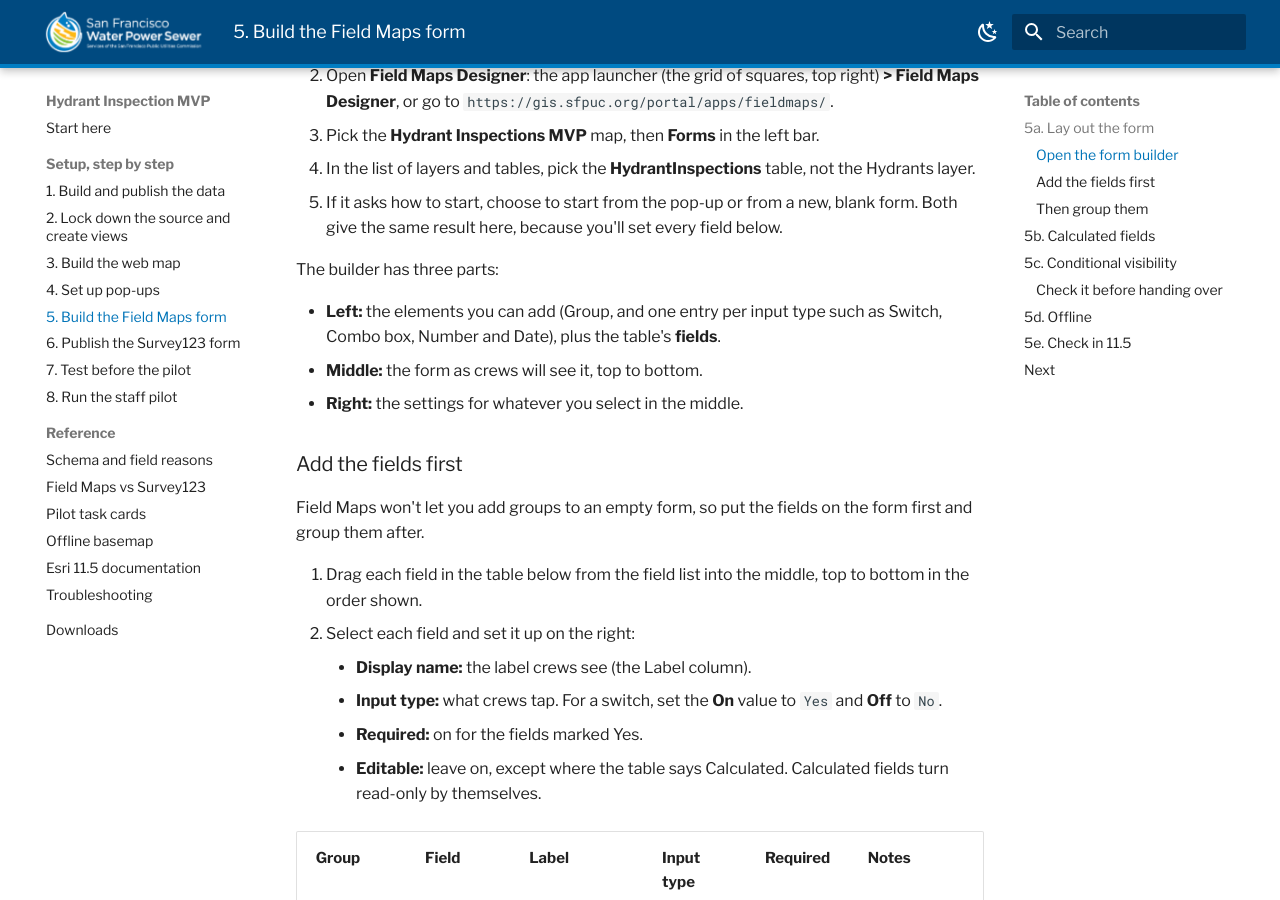
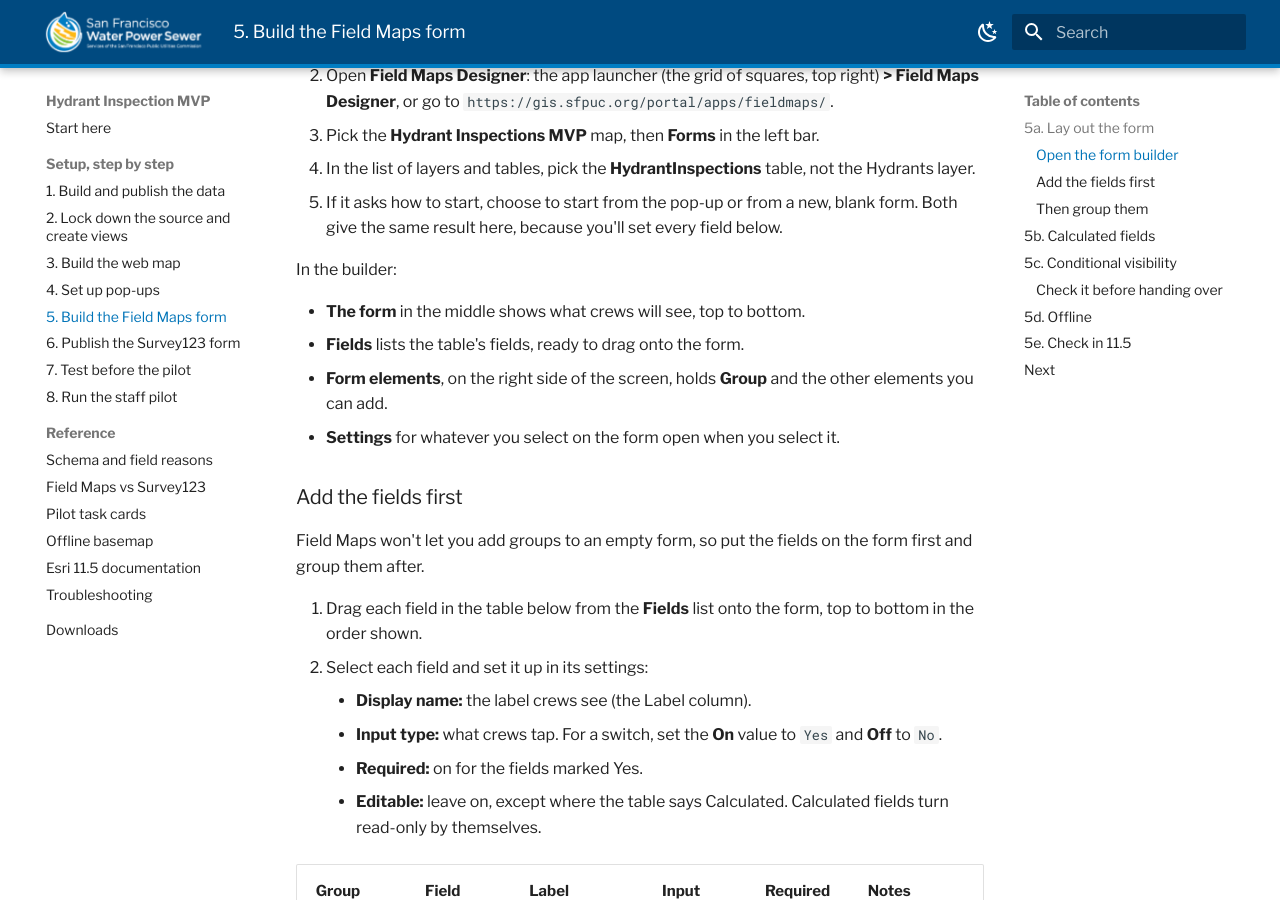
Before and after one commit to sstasio/sfpuc-hydrant-mvp, an MkDocs documentation site: the page built from docs/setup/05-field-maps-form.md, in a window 1280 px wide and 900 px high, scrolled down 518 px. Built offline with MkDocs 1.6.1 and Material for MkDocs 9.7.7, drawn with Linux system fonts in a browser that asks for light colours; some of the changed text lies outside the part shown.

Commit message:
Step 5: Group is under Form elements on the right
Co-Authored-By: Claude Opus 5.5 (1M context) <noreply@anthropic.com>
Claude-Session: https://claude.ai/code/session_01WcX7gz835Uu2NoHiASCWjE

```diff
--- a/docs/setup/05-field-maps-form.md
+++ b/docs/setup/05-field-maps-form.md
@@ -16,18 +16,19 @@ The form is saved in the web map, so build it on `Hydrant Inspections MVP`, the
 4. In the list of layers and tables, pick the **HydrantInspections** table, not the Hydrants layer.
 5. If it asks how to start, choose to start from the pop-up or from a new, blank form. Both give the same result here, because you'll set every field below.
 
-The builder has three parts:
+In the builder:
 
-- **Left:** the elements you can add (Group, and one entry per input type such as Switch, Combo box, Number and Date), plus the table's **fields**.
-- **Middle:** the form as crews will see it, top to bottom.
-- **Right:** the settings for whatever you select in the middle.
+- **The form** in the middle shows what crews will see, top to bottom.
+- **Fields** lists the table's fields, ready to drag onto the form.
+- **Form elements**, on the right side of the screen, holds **Group** and the other elements you can add.
+- **Settings** for whatever you select on the form open when you select it.
 
 ### Add the fields first
 
 Field Maps won't let you add groups to an empty form, so put the fields on the form first and group them after.
 
-1. Drag each field in the table below from the field list into the middle, top to bottom in the order shown.
-2. Select each field and set it up on the right:
+1. Drag each field in the table below from the **Fields** list onto the form, top to bottom in the order shown.
+2. Select each field and set it up in its settings:
     - **Display name:** the label crews see (the Label column).
     - **Input type:** what crews tap. For a switch, set the **On** value to `Yes` and **Off** to `No`.
     - **Required:** on for the fields marked Yes.
@@ -68,8 +69,8 @@ Field Maps won't let you add groups to an empty form, so put the fields on the f
 
 A group is a heading that holds fields and can collapse. With the fields on the form:
 
-1. Drag **Group** from the left into the middle, just above the first field it should hold.
-2. With the group selected, set its **Label** on the right, and set **Initial state** to **Expanded**.
+1. Drag **Group** from **Form elements** (right side of the screen) onto the form, just above the first field it should hold.
+2. With the group selected, set its **Label** in its settings, and set **Initial state** to **Expanded**.
 3. Drag that group's fields (the Group column in the table above) into it.
 4. Repeat until you have the seven groups below, in this order. Drag a group up or down to reorder it, and its fields move with it.
 
```
